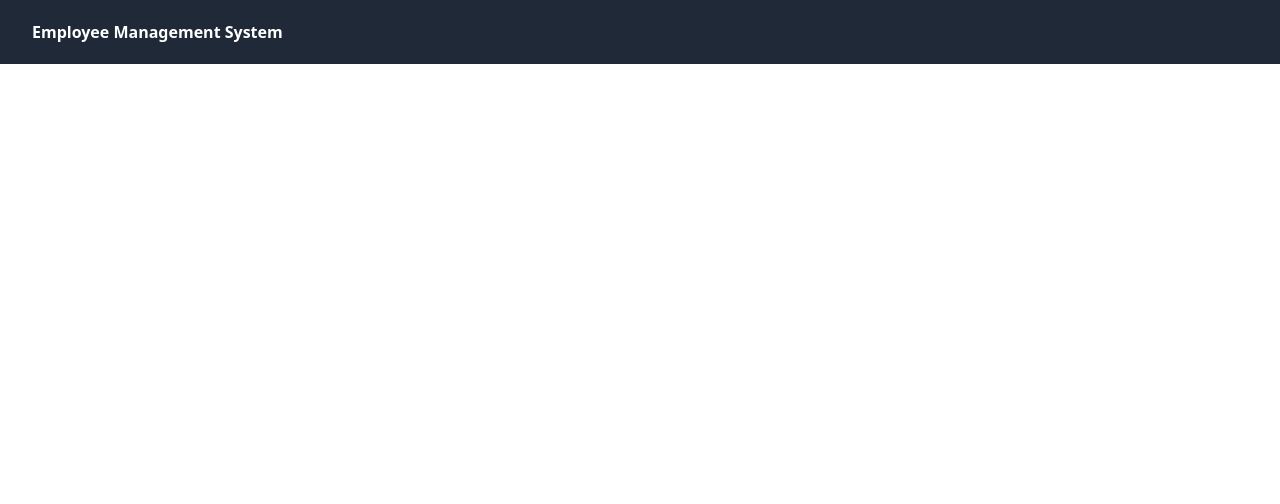
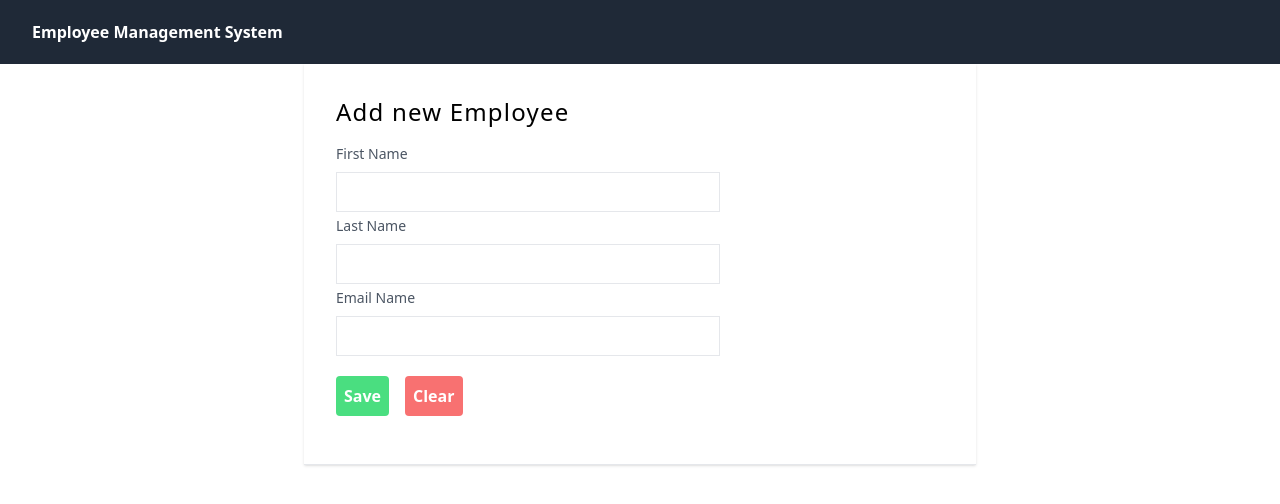
Before and after one commit to ajaySingh2615/employeeManagementProject, a React (Create React App) app in the folder employee-management-system-ui/: page / in a window 1280 px wide. Shown: the top 504 px of the page. Built offline with nearby package versions, Linux system fonts and the light colour scheme.

Commit message:
"created addemployee component"

```diff
--- a/employee-management-system-ui/src/App.js
+++ b/employee-management-system-ui/src/App.js
@@ -1,8 +1,14 @@
 import "./App.css";
-import Navbar from "./components/Navbar";
+import AddEmployee from "./components/AddEmployee.js";
+import Navbar from "./components/Navbar.js";
 
 function App() {
-  return <Navbar />;
+  return (
+    <>
+      <Navbar />
+      <AddEmployee />
+    </>
+  );
 }
 
 export default App;
--- /dev/null
+++ b/employee-management-system-ui/src/components/AddEmployee.js
@@ -0,0 +1,57 @@
+import React from "react";
+
+function AddEmployee() {
+  return (
+    <div className="flex max-w-2xl mx-auto shadow border-b">
+      <div className="px-8 py-8">
+        <div className="font-thin text-2xl tracking-wider">
+          <h1>Add new Employee</h1>
+        </div>
+
+        <div className="items-center justify-center h-14 w-full my-4">
+          <label className="block text-gray-600 text-sm font-normal">
+            First Name
+          </label>
+          <input
+            type="text"
+            className="h-10 w-96 border mt-2 px-2 py-2"
+          ></input>
+        </div>
+        <div className="items-center justify-center h-14 w-full my-4">
+          <label className="block text-gray-600 text-sm font-normal">
+            Last Name
+          </label>
+          <input
+            type="text"
+            className="h-10 w-96 border mt-2 px-2 py-2"
+          ></input>
+        </div>
+        <div className="items-center justify-center h-14 w-full my-4">
+          <label className="block text-gray-600 text-sm font-normal">
+            Email Name
+          </label>
+          <input
+            type="email"
+            className="h-10 w-96 border mt-2 px-2 py-2"
+          ></input>
+        </div>
+        <div className="items-center justify-center h-14 w-full my-4 space-x-4 pt-4">
+          <button
+            className="rounded text-white font-semibold bg-green-400
+           hover:bg-green-700 py-2 px-2"
+          >
+            Save
+          </button>
+          <button
+            className="rounded text-white font-semibold bg-red-400
+           hover:bg-red-700 py-2 px-2"
+          >
+            Clear
+          </button>
+        </div>
+      </div>
+    </div>
+  );
+}
+
+export default AddEmployee;
```
